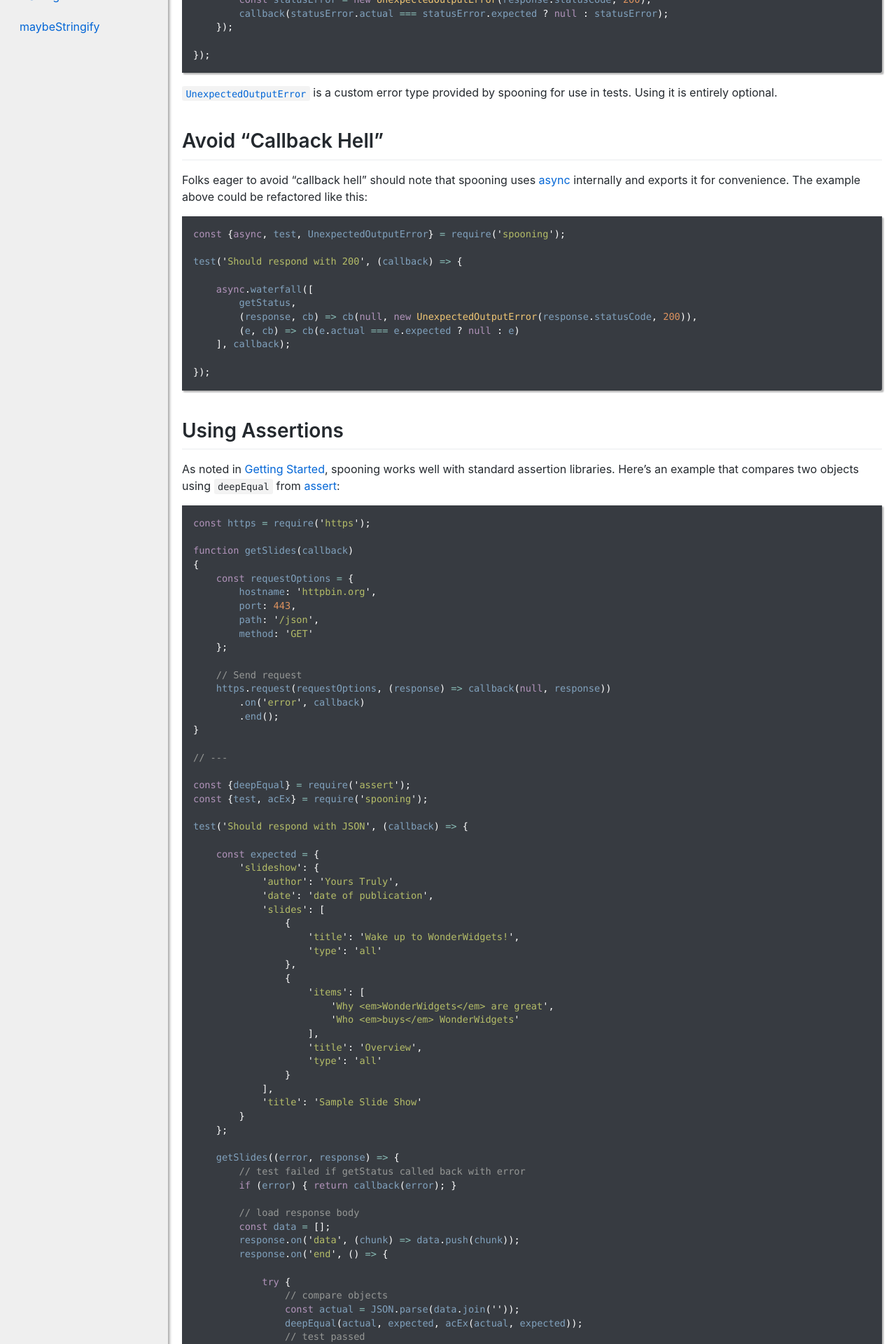
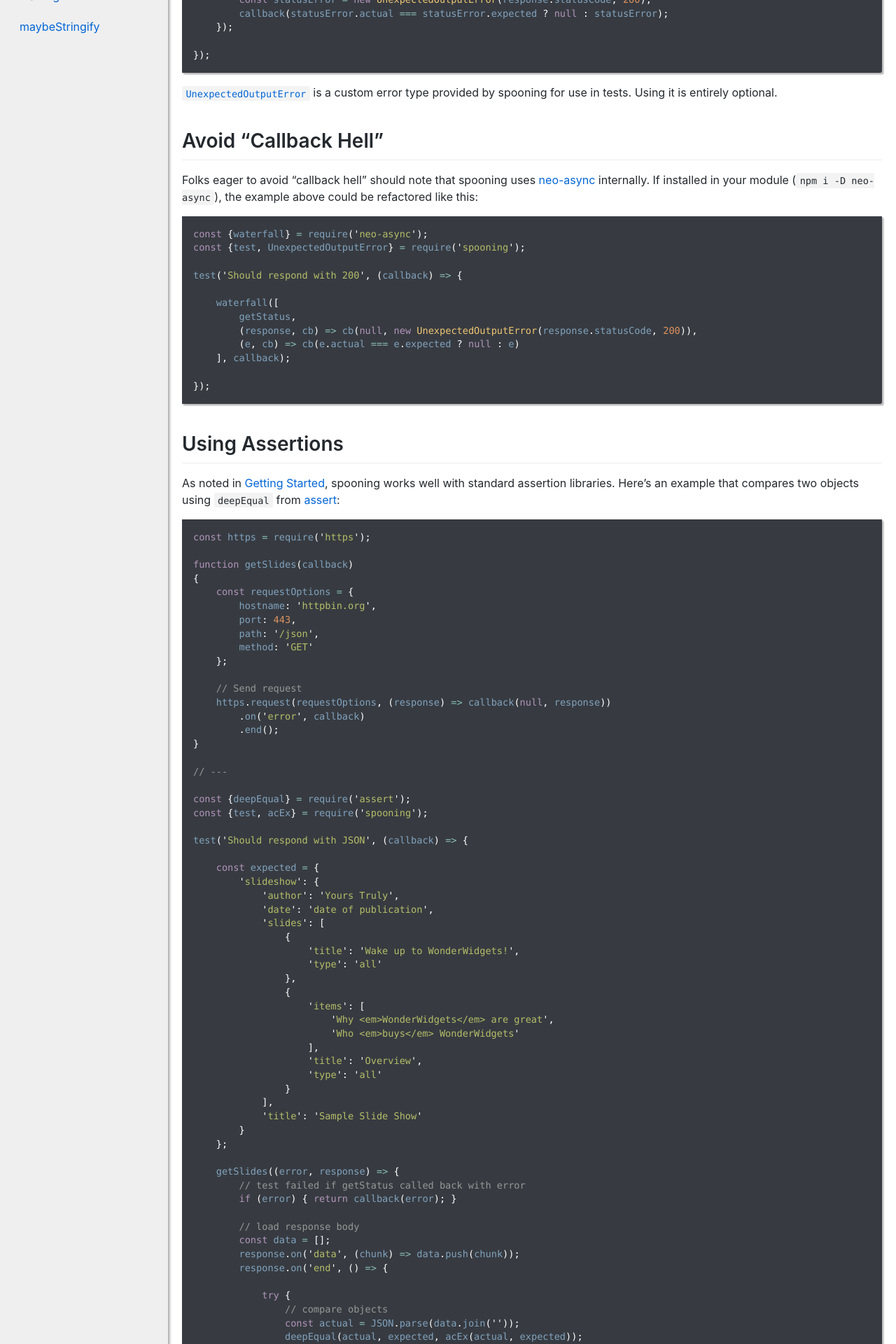
Before and after one commit to adamjarret/spooning, a Jekyll site: the page built from docs/guide/writing-tests.md, in a window 1280 px wide. Shown: the part 841-2761 px from the top of the page at 70% size. Built offline with Jekyll 4.4.1, drawn with Linux system fonts in a browser that asks for light colours; our own code applies the rules of GitHub Pages for plain Markdown files.

Commit message:
Switched to neo-async

````diff
--- a/docs/_data/urls.yml
+++ b/docs/_data/urls.yml
@@ -93,7 +93,7 @@ promisify: https://nodejs.org/api/util.html#util_util_promisify_original
 
 # Other
 
-async: https://caolan.github.io/async/
+neoAsync: https://www.npmjs.com/package/neo-async
 
 eslint: https://eslint.org
 
--- a/docs/guide/writing-tests.md
+++ b/docs/guide/writing-tests.md
@@ -55,15 +55,16 @@ for use in tests. Using it is entirely optional.
 
 ## Avoid "Callback Hell"
 
-Folks eager to avoid "callback hell" should note that spooning uses [async][async]
-internally and exports it for convenience. The example above could be refactored like this:
+Folks eager to avoid "callback hell" should note that spooning uses [neo-async][neo-async] internally.
+If installed in your module (`npm i -D neo-async`), the example above could be refactored like this:
 
 ```js
-const {async, test, UnexpectedOutputError} = require('spooning');
+const {waterfall} = require('neo-async');
+const {test, UnexpectedOutputError} = require('spooning');
 
 test('Should respond with 200', (callback) => {
 
-    async.waterfall([
+    waterfall([
         getStatus,
         (response, cb) => cb(null, new UnexpectedOutputError(response.statusCode, 200)),
         (e, cb) => cb(e.actual === e.expected ? null : e)
@@ -162,7 +163,7 @@ Continue to [Running Tests][RunningTests] for examples of how to organize tests
 
 [assert]: {{ site.data.urls.assert }}
 
-[async]: {{ site.data.urls.async }}
+[neo-async]: {{ site.data.urls.neoAsync }}
 
 [acEx]: {{ site.data.urls.acEx }}
 
--- a/index.js
+++ b/index.js
@@ -17,6 +17,3 @@ module.exports.UnexpectedOutputError = require('./lib/errors/UnexpectedOutputErr
 module.exports.acEx = require('./lib/util/acEx');
 module.exports.isString = require('./lib/util/isString');
 module.exports.maybeStringify = require('./lib/util/maybeStringify');
-
-// External (for convenience)
-module.exports.async = require('async');
--- a/package.json
+++ b/package.json
@@ -8,7 +8,7 @@
     "tape": "tape test/runTape.js",
     "lint": "eslint index.js lib test",
     "test": "npm run lint && npm run tape",
-    "cover": "nyc npm run test",
+    "cover": "nyc npm test",
     "lcov": "nyc report --reporter=text-lcov > coverage.lcov",
     "html": "nyc report --reporter=html --report-dir=.coverage",
     "clean": "rm -f test/dump/*.txt spooning-*.tgz",
@@ -34,7 +34,7 @@
   },
   "homepage": "https://adamjarret.github.io/spooning",
   "dependencies": {
-    "async": "^2.6.1"
+    "neo-async": "^2.6.0"
   },
   "devDependencies": {
     "eslint": "^5.6.1",
````
Also changed, not shown: docs/_layouts/index.html (+11 -6 lines), docs/guide/customization.md (+1 -1 lines), docs/guide/running-tests.md (+2 -0 lines), docs/index.md (+2 -2 lines), test/src/Output.test.js (+2 -2 lines), README.md, lib/TestQueue.js, 1 other file.
